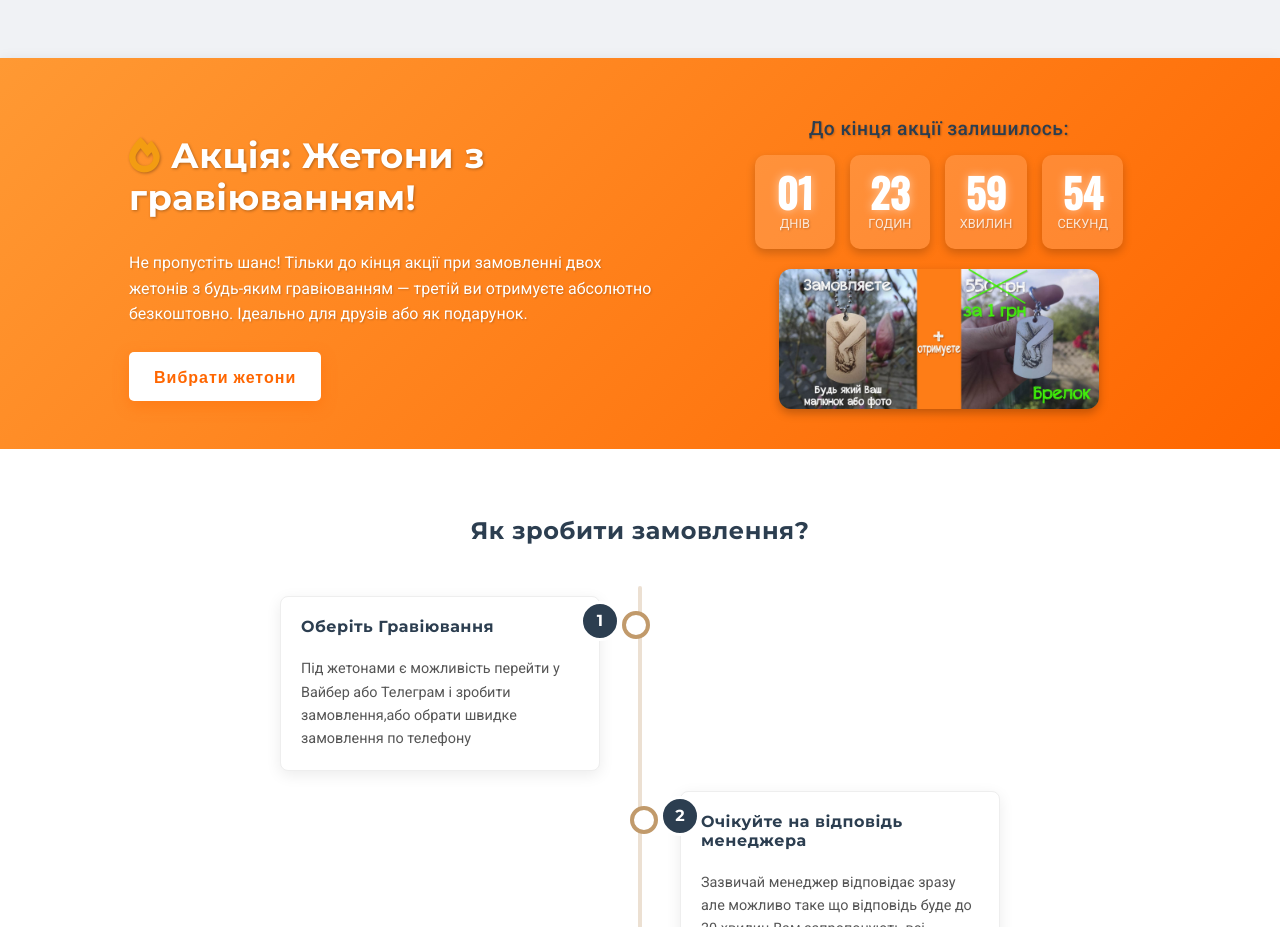
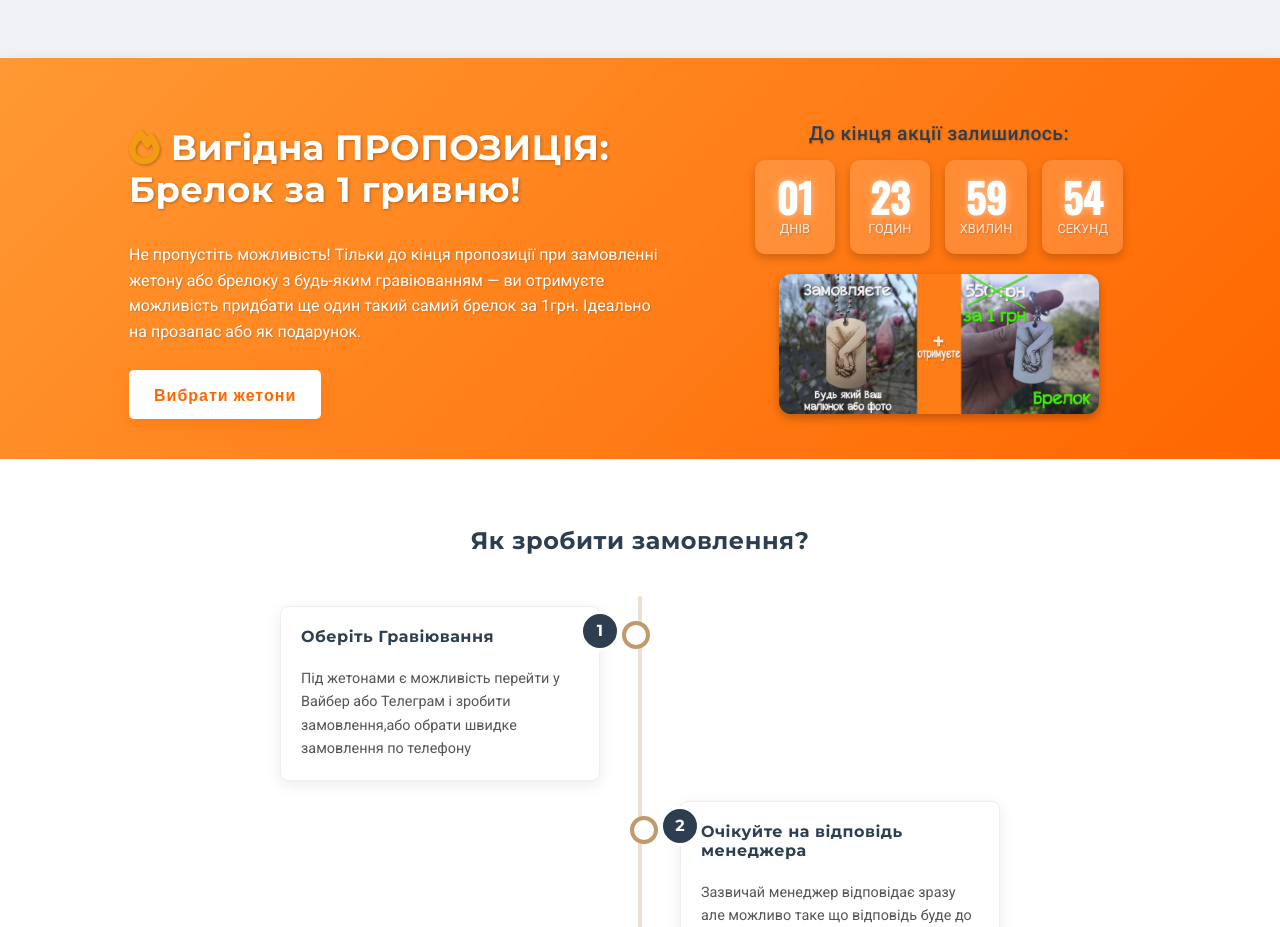
Before and after one commit to gravik-memories/gravik-memories.github.io, a plain HTML site: page index.html in a window 1280 px wide. Shown: the part 5160-6087 px from the top of the page. Drawn offline with nearby package versions, Linux system fonts and the light colour scheme.

Commit message:
index.html

```diff
--- a/index.html
+++ b/index.html
@@ -270,8 +270,8 @@
         <section id="special-offer">
             <div class="container">
                 <div class="offer-content">
-                    <h2><i class="fas fa-fire"></i> Акція: Жетони з гравіюванням!</h2>
-                    <p>Не пропустіть шанс! Тільки до кінця акції при замовленні двох жетонів з будь-яким гравіюванням — третій ви отримуєте абсолютно безкоштовно. Ідеально для друзів або як подарунок.</p>
+                    <h2><i class="fas fa-fire"></i> Вигідна ПРОПОЗИЦІЯ: Брелок за 1 гривню!</h2>
+                    <p>Не пропустіть можливість! Тільки до кінця пропозиції при замовленні жетону або брелоку з будь-яким гравіюванням — ви отримуєте можливість придбати ще один такий самий брелок за 1грн. Ідеально на прозапас або як подарунок.</p>
                     <a href="#products" class="cta-button offer-button">Вибрати жетони</a>
 
                     <div class="offer-image-wrapper mobile-image">
```
